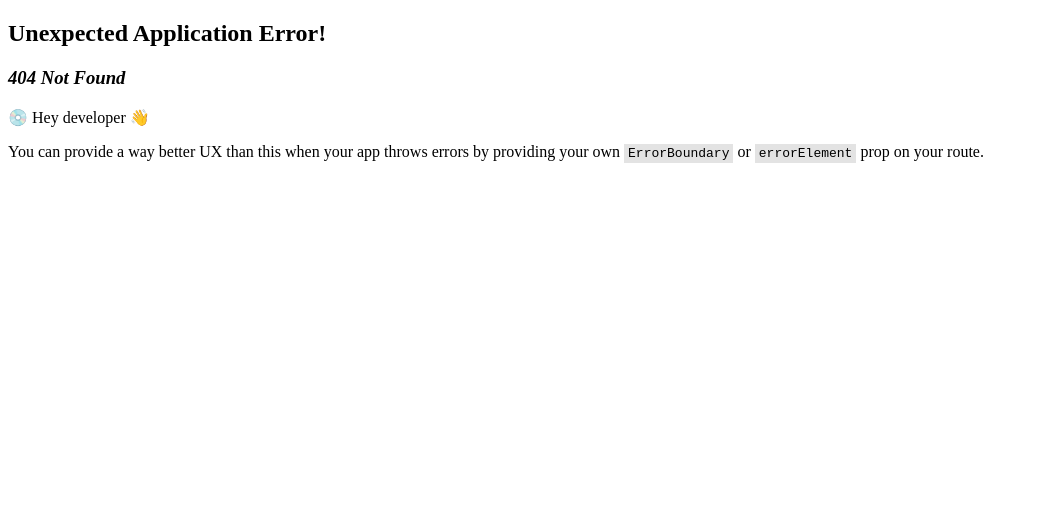
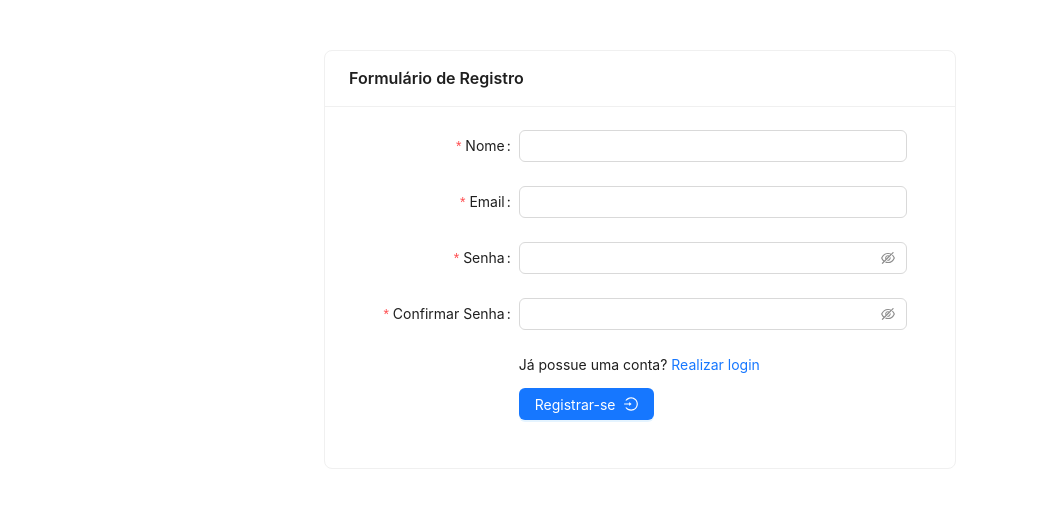
Before and after one commit to natanaeldeveloper/laravel-react-todolist, a React (Vite) app in the folder frontend/: page /users/create in a window 1280 px wide. Before the commit this address had no page. Shown: the top 508 px of the page, without its empty margins (0-1039 px from the left). Built offline with nearby package versions, Linux system fonts and the light colour scheme.

Commit message:
feat: página de cadastro de usuário concluída

```diff
--- a/frontend/src/screens/Auth/Login/style.ts
+++ /dev/null
@@ -1,6 +0,0 @@
-
-import { styled } from '../../../styles/stitches.config'
-
-export const Container = styled('section', {
-
-})
--- a/frontend/src/screens/Auth/Register/index.tsx
+++ /dev/null
@@ -1,10 +0,0 @@
-
-const ScreenAuthRegister: React.FC = () => {
-  return (
-    <section>
-      Register
-    </section>
-  )
-}
-
-export default ScreenAuthRegister
--- /dev/null
+++ b/frontend/src/screens/User/Create.tsx
@@ -0,0 +1,142 @@
+import { useState } from "react"
+import { Link } from 'react-router-dom'
+import { LoginOutlined } from "@ant-design/icons"
+import { Form, Input, Card, Row, Col, Button, message } from "antd"
+
+import UserService from "../../services/UserService"
+
+const ScreenUserCreate: React.FC = () => {
+
+  const [formLoading, setFormLoading] = useState(false)
+  const [messageApi, contextHolder] = message.useMessage()
+  const [errorFormFields, setErrorFormFields] = useState<any>({})
+
+  const onSubmit = (props: object) => {
+    setFormLoading(true)
+    setErrorFormFields({})
+
+    UserService.register(props)
+      .then(resp => {
+        messageApi.success({
+          type: 'success',
+          content: resp.message
+        })
+      })
+      .catch(err => {
+
+        const resp = err.response.data
+
+        if (resp?.message) {
+          messageApi.error({
+            type: 'error',
+            content: resp.message
+          })
+        }
+        if (resp?.errors) {
+          setErrorFormFields(resp.errors)
+        }
+      })
+      .finally(() => setFormLoading(false))
+  }
+
+  const errorFieldProps = (key: string) => ({
+    validateStatus: 'error',
+    help: errorFormFields[key][0]
+  })
+
+  return (
+    <Row justify='center' style={{ marginTop: 50 }}>
+      {contextHolder}
+      <Col span={8} xs={24} sm={20} md={16} lg={12}>
+        <Card
+          title='Formulário de Registro'
+        >
+          <Form
+            name='register'
+            labelCol={{ span: 7 }}
+            wrapperCol={{ span: 16 }}
+            onFinish={onSubmit}
+            validateMessages={{
+              required: '${alias} é obrigatório.',
+              string: {
+                min: '${alias} deve ter no mínimo ${min} caracteres',
+              }
+            }}
+          >
+            <Form.Item
+              label='Nome'
+              name='name'
+              messageVariables={{ alias: 'Nome' }}
+              rules={[{ required: true, min: 3 }]}
+              hasFeedback
+              {...errorFormFields.password && errorFieldProps('name')}
+            >
+              <Input />
+            </Form.Item>
+
+            <Form.Item
+              label='Email'
+              name='email'
+              messageVariables={{ alias: 'Email' }}
+              rules={[{ required: true }]}
+              hasFeedback
+              {...errorFormFields.email && errorFieldProps('email')}
+            >
+              <Input />
+            </Form.Item>
+
+            <Form.Item
+              label='Senha'
+              name='password'
+              messageVariables={{ alias: 'Senha' }}
+              rules={[{ required: true, min: 8 }]}
+              hasFeedback
+              {...errorFormFields.password && errorFieldProps('password')}
+            >
+              <Input.Password />
+            </Form.Item>
+
+            <Form.Item
+              label='Confirmar Senha'
+              name='confirm'
+              messageVariables={{ alias: 'Confirmar Senha' }}
+              dependencies={['password']}
+              hasFeedback
+              {...errorFormFields.confirm && errorFieldProps('confirm')}
+              rules={[
+                { required: true },
+                ({ getFieldValue }) => ({
+                  validator(_, value) {
+                    if (!value || getFieldValue('password') === value) {
+                      return Promise.resolve();
+                    }
+                    return Promise.reject(new Error('Senhas não compatíveis!'));
+                  },
+                }),
+              ]}
+            >
+              <Input.Password />
+            </Form.Item>
+
+            <Col sm={{ offset: 7 }} style={{ marginBottom: 12 }}>
+              <span>Já possue uma conta?</span>
+              <Link to='/auth/login'>&nbsp;Realizar login</Link>
+            </Col>
+
+            <Form.Item wrapperCol={{ sm: { offset: 7 } }}>
+              <Button
+                type='primary'
+                htmlType='submit'
+                loading={formLoading}
+              >
+                Registrar-se <LoginOutlined />
+              </Button>
+            </Form.Item>
+          </Form>
+        </Card>
+      </Col>
+    </Row>
+  )
+}
+
+export default ScreenUserCreate
--- a/frontend/src/screens/Auth/Login/index.tsx
+++ b/frontend/src/screens/auth/Login.tsx
@@ -1,18 +1,17 @@
 import { useState } from "react"
+import { LoginOutlined } from "@ant-design/icons"
 import { Form, Input, Card, Row, Col, Button, message } from "antd"
-import { LoginOutlined } from "@ant-design/icons"
+import { Link } from 'react-router-dom'
 
-import AuthService from "../../../services/AuthService"
+import AuthService from "../../services/AuthService"
 
 const ScreenAuthLogin: React.FC = () => {
 
   const [formLoading, setFormLoading] = useState(false)
-  const [formErrors, setFormErrors] = useState('')
   const [messageApi, contextHolder] = message.useMessage()
 
   const onSubmit = (props: object) => {
     setFormLoading(true)
-    setFormErrors('')
 
     AuthService.login(props)
       .then(resp => {
@@ -21,7 +20,12 @@ const ScreenAuthLogin: React.FC = () => {
           content: resp.message
         })
       })
-      .catch((err) => setFormErrors(err.response.data.message))
+      .catch(err => {
+        messageApi.error({
+          type: 'error',
+          content: err.response.data.message
+        })
+      })
       .finally(() => setFormLoading(false))
   }
 
@@ -37,24 +41,31 @@ const ScreenAuthLogin: React.FC = () => {
             labelCol={{ span: 5 }}
             wrapperCol={{ span: 18 }}
             onFinish={onSubmit}
+            validateMessages={{ required: '${alias} é obrigatório.' }}
           >
             <Form.Item
               label='Email'
               name='email'
-              validateStatus={formErrors && 'error'}
-              help={formErrors}
+              messageVariables={{ alias: 'Email' }}
+              rules={[{ required: true }]}
+
             >
               <Input />
             </Form.Item>
 
             <Form.Item
-              label='password'
+              label='Senha'
               name='password'
-              validateStatus={formErrors && 'error'}
-              help={formErrors}
+              messageVariables={{ alias: 'Senha' }}
+              rules={[{ required: true }]}
             >
               <Input.Password />
             </Form.Item>
+
+            <Col sm={{ offset: 5 }} style={{ marginBottom: 12 }}>
+              <span>Ainda não possue uma conta?</span>
+              <Link to='/users/create'>&nbsp;Realizar cadastro</Link>
+            </Col>
 
             <Form.Item wrapperCol={{ offset: 5 }}>
               <Button
--- a/frontend/src/services/TokenService.ts
+++ b/frontend/src/services/TokenService.ts
@@ -5,7 +5,7 @@ const TokenService = {
   },
 
   get() {
-    localStorage.getItem('USER_TOKEN')
+    return localStorage.getItem('USER_TOKEN')
   },
 
   remove() {
--- /dev/null
+++ b/frontend/src/services/UserService.ts
@@ -0,0 +1,13 @@
+import api from "./api"
+import TokenService from './TokenService'
+
+const UserService = {
+
+  register: async (props: object) => {
+    const response = await api.post('users', props)
+    TokenService.set(response.data.token)
+    return response.data
+  },
+}
+
+export default UserService
```
Also changed, not shown: frontend/src/App.tsx (+4 -4 lines), 1 other file (tests, documents, lock files or other folders).
